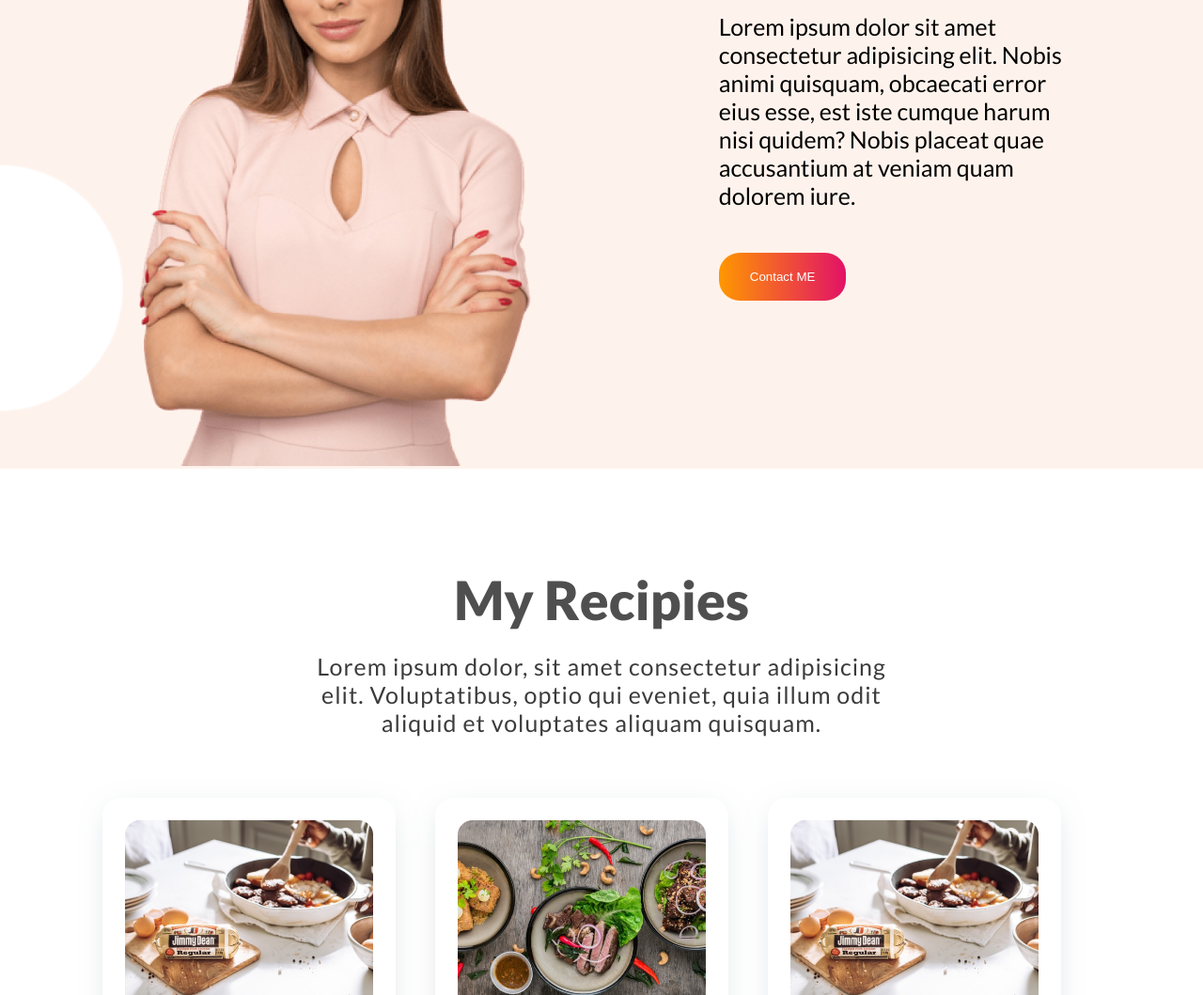
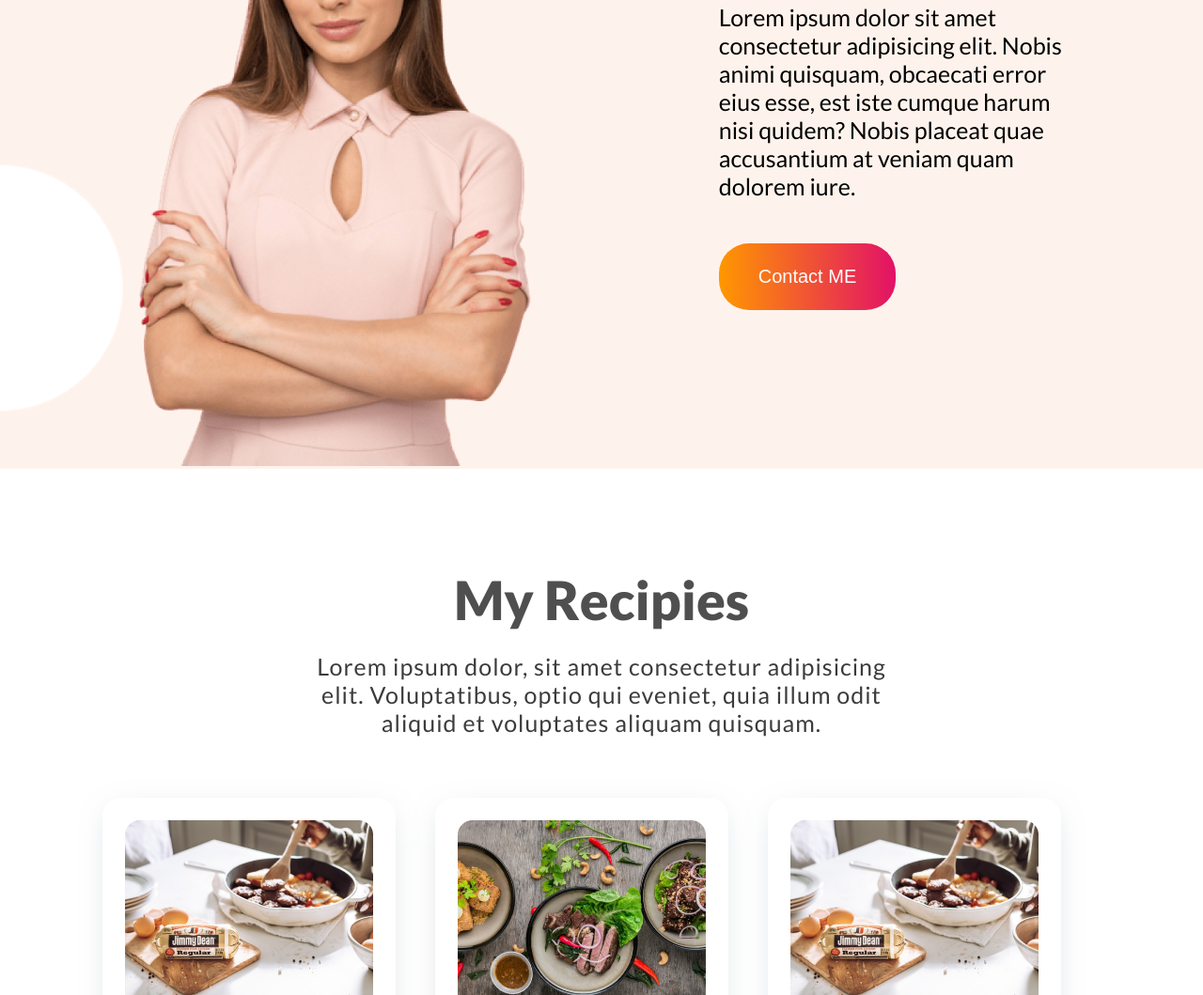
Before and after one commit to mohammadsaju/Food-Network, a plain HTML site: page index.html in a window 1280 px wide. Shown: the part 1031-2090 px from the top of the page at 94% size. Drawn offline with Linux system fonts and the light colour scheme.

Commit message:
again some changes

```diff
--- a/css/style.css
+++ b/css/style.css
@@ -75,11 +75,14 @@ button.hero-left-button {
 }
 
 .about-right button {
-    padding: 18px 33px;
+    padding: 24px 42px;
     color: white;
     border: none;
-    border-radius: 22px;
-    background: linear-gradient(269deg, #e21167, #ff9800);
+    border-radius: 32px;
+    background: linear-gradient(
+269deg
+, #e21167, #ff9800);
+    font-size: 20px;
 }
 /* recipie section */
 section#recipe {
```
